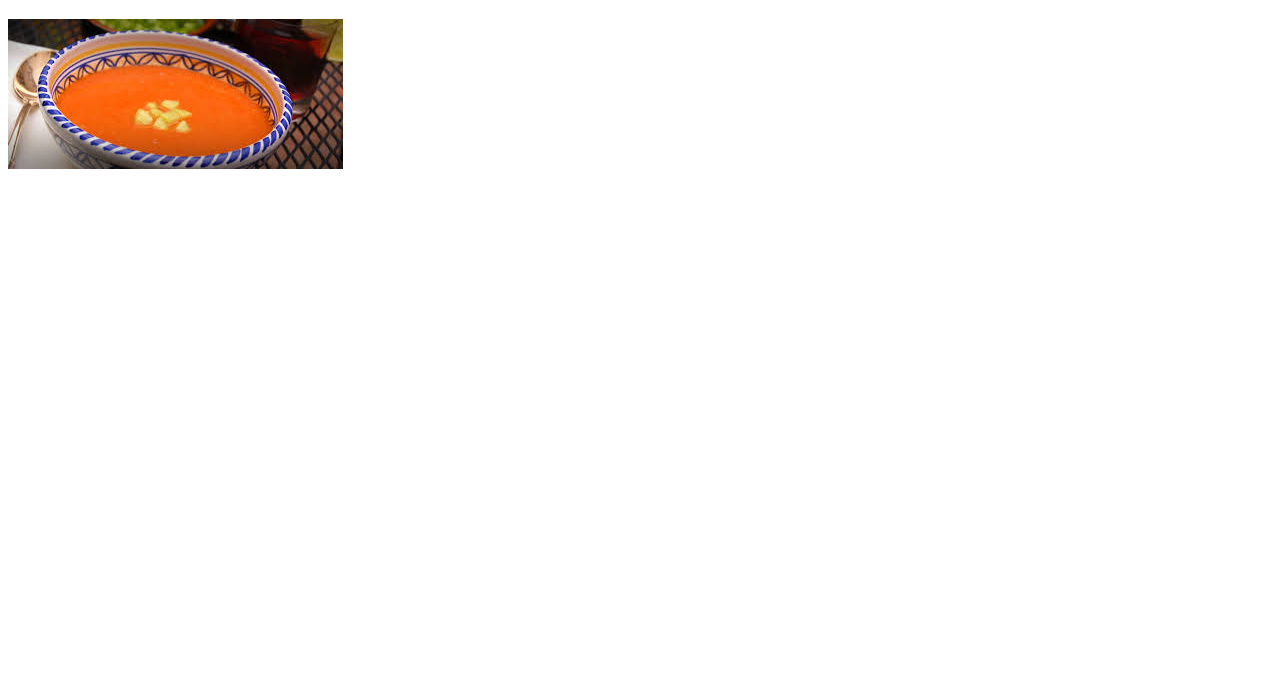
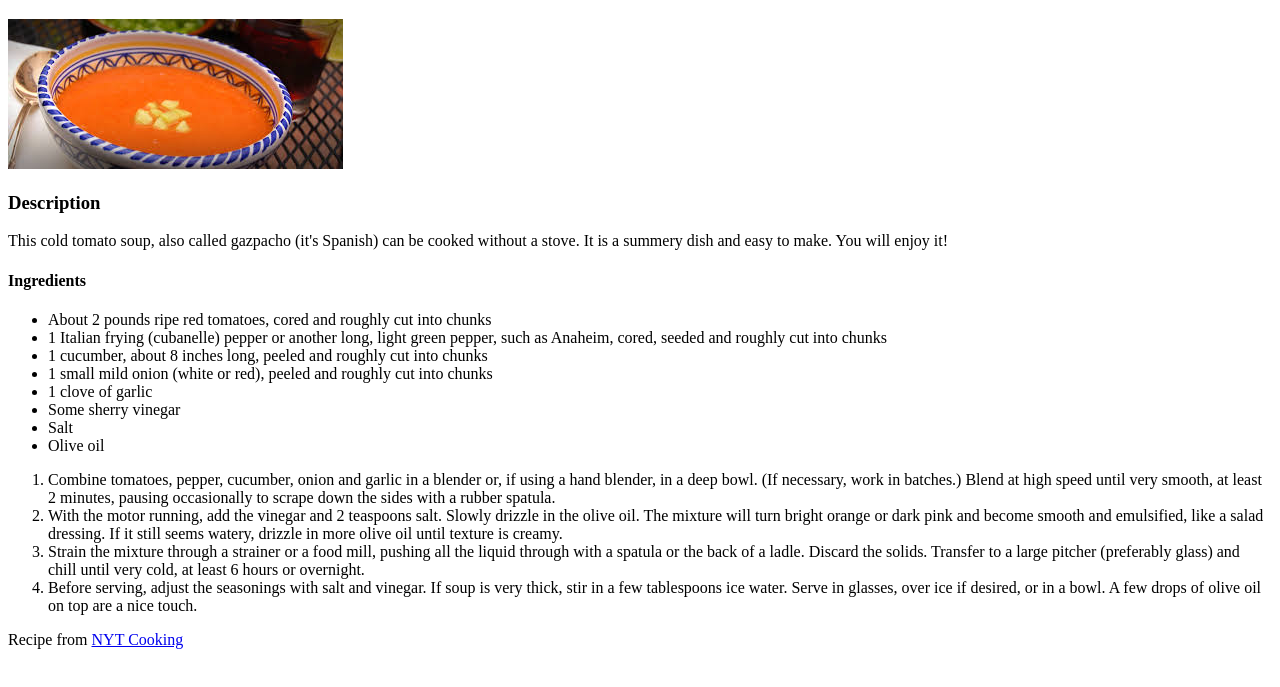
Before and after one commit to ricardamariaa/odin-recipes, a plain HTML site: page recipes/cold-tomato-soup.html in a window 1280 px wide. Shown: the part 61-748 px from the top of the page. Drawn offline with Linux system fonts and the light colour scheme.

Commit message:
Edit recipe pages

```diff
--- a/recipes/cold-tomato-soup.html
+++ b/recipes/cold-tomato-soup.html
@@ -8,6 +8,41 @@
     <body>
         <h1>Cold tomato soup</h1>
         <img src="../img/cold-tomato-soup.jpeg">
+        <h3>Description</h3>
+        <p>This cold tomato soup, also called gazpacho (it's Spanish) can be cooked without a stove. It is
+            a summery dish and easy to make. You will enjoy it!</p>
+        <h4>Ingredients</h4>
+        <ul>
+            <li>About 2 pounds ripe red tomatoes, cored and roughly cut into chunks</li>
+            <li>1 Italian frying (cubanelle) pepper or another long, light green pepper, such as Anaheim,
+                cored, seeded and roughly cut into chunks</li>
+            <li>1 cucumber, about 8 inches long, peeled and roughly cut into chunks</li>
+            <li>1 small mild onion (white or red), peeled and roughly cut into chunks</li>
+            <li>1 clove of garlic</li>
+            <li>Some sherry vinegar</li>
+            <li>Salt</li>
+            <li>Olive oil</li>
+        </ul>
+
+        <ol>
+            <li>Combine tomatoes, pepper, cucumber, onion and garlic in a blender or, if using a hand
+            blender, in a deep bowl. (If necessary, work in batches.) Blend at high speed until very
+            smooth, at least 2 minutes, pausing occasionally to scrape down the sides with a rubber
+            spatula.</li>
+            <li>With the motor running, add the vinegar and 2 teaspoons salt. Slowly drizzle in the olive
+            oil. The mixture will turn bright orange or dark pink and become smooth and emulsified,
+            like a salad dressing. If it still seems watery, drizzle in more olive oil until texture
+            is creamy.</li>
+            <li>Strain the mixture through a strainer or a food mill, pushing all the liquid through with
+            a spatula or the back of a ladle. Discard the solids. Transfer to a large pitcher (preferably
+            glass) and chill until very cold, at least 6 hours or overnight.</li>
+            <li>Before serving, adjust the seasonings with salt and vinegar. If soup is very thick, stir
+            in a few tablespoons ice water. Serve in glasses, over ice if desired, or in a bowl.
+            A few drops of olive oil on top are a nice touch.</li>
+        </ol>
+        <p>Recipe from <a href="https://cooking.nytimes.com/recipes/1017577-best-gazpacho">NYT Cooking</a>
+        </p>
+
     </body>
 
 </html>
```
Also changed, not shown: recipes/iced-coffee.html (+16 -0 lines), recipes/watermelon-salad.html (+18 -0 lines).
